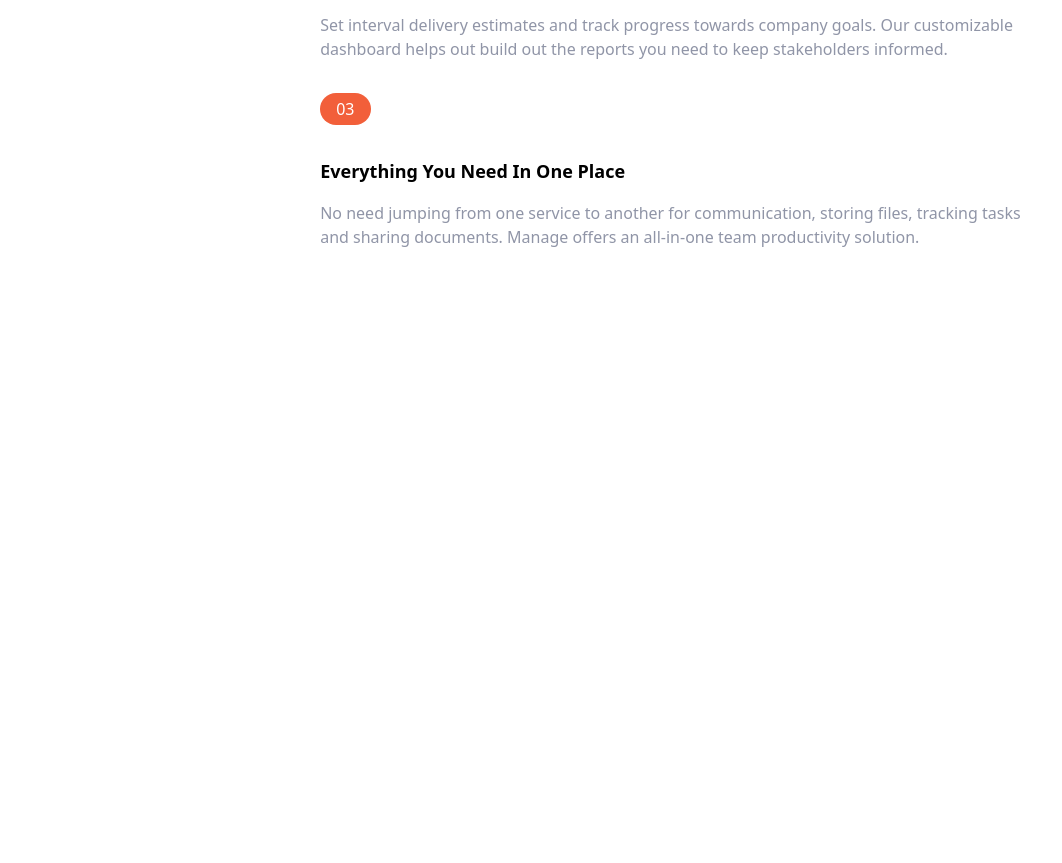
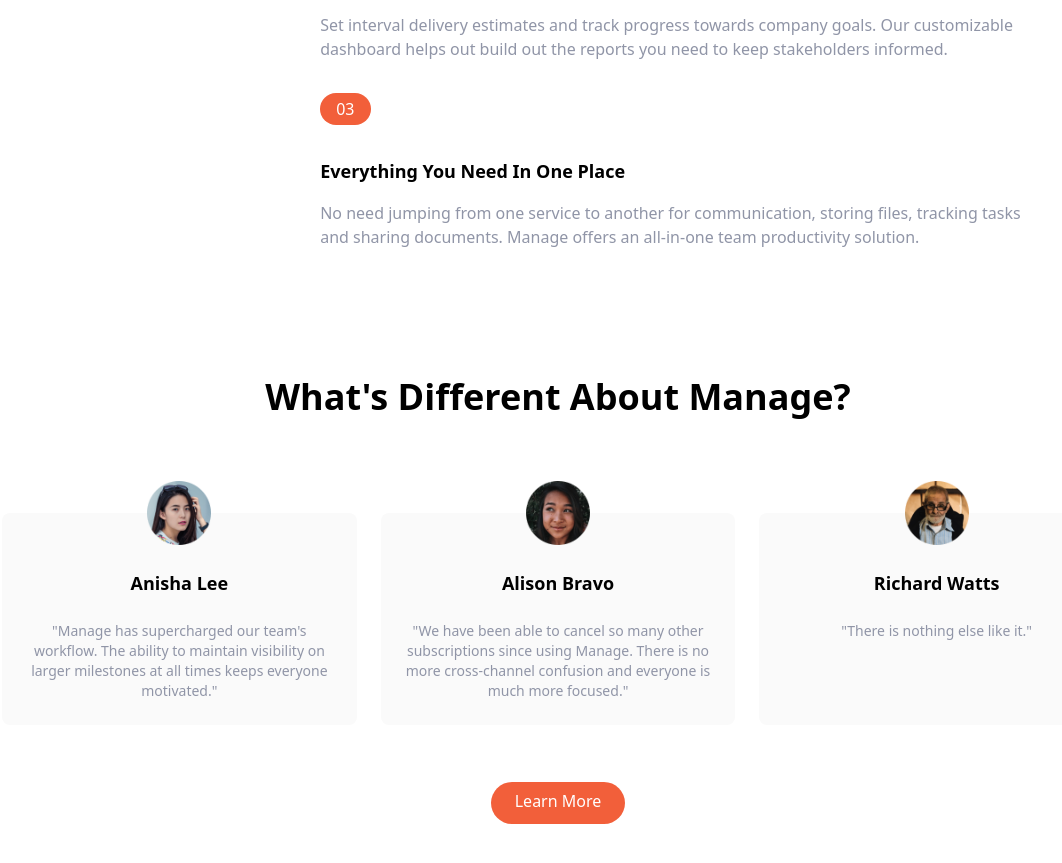
Before and after one commit to BrandonWingerAir/manage-landing-tailwind, a website: page index.html in a window 1280 px wide. Shown: the part 1011-1874 px from the top of the page, without its empty margins (82-1144 px from the left). Before the commit the page ends 1260 px from the top, so only its background shows below. Drawn offline with Linux system fonts and the light colour scheme.

Commit message:
testimonials section layout, content and style

```diff
--- a/index.html
+++ b/index.html
@@ -27,7 +27,7 @@
             </div>
 
             <!-- Button -->
-            <a href="" class="hidden p-3 px-6 pt-2 text-white bg-brightRed rounded-full baseline hover:bg-brightRedLight md:block">
+            <a href="#!" class="hidden p-3 px-6 pt-2 text-white bg-brightRed rounded-full baseline hover:bg-brightRedLight md:block">
                 Get Started
             </a>
         </div>
@@ -46,7 +46,7 @@
                 </p>
                 <div class="flex justify-center md:justify-start">
                     <!-- Button -->
-                    <a href="" class="p-3 px-6 pt-2 text-white bg-brightRed rounded-full baseline hover:bg-brightRedLight">
+                    <a href="#!" class="p-3 px-6 pt-2 text-white bg-brightRed rounded-full baseline hover:bg-brightRedLight">
                         Learn More
                     </a>
                 </div>
@@ -156,5 +156,56 @@
             </div>
         </div>
     </section>
+
+    <!-- Testimonals Section -->
+    <section id="testimonials">
+        <div class="max-w-6xl px-5 mx-auto mt-32 text-center">
+            <h2 class="text-4xl font-bold text-center">
+                What's Different About Manage?
+            </h2>
+
+            <div class="flex flex-col mt-24 md:flex-row md:space-x-6">
+                <!-- Testimonial 1 -->
+                <div class="flex flex-col items-center p-6 space-y-6 rounded-lg bg-veryLightGray md:w-1/3">
+                    <img src="img/avatar-anisha.png" class="w-16 -mt-14" alt="">
+                    <h5 class="text-lg font-bold">
+                        Anisha Lee
+                    </h5>
+                    <p class="text-sm text-darkGrayishBlue">
+                        "Manage has supercharged our team's workflow. The ability to maintain visibility on larger milestones at all times keeps everyone motivated."
+                    </p>
+                </div>
+
+                <!-- Testimonial 2 -->
+                <div class="hidden flex-col items-center p-6 space-y-6 rounded-lg bg-veryLightGray md:flex md:w-1/3">
+                    <img src="img/avatar-ali.png" class="w-16 -mt-14" alt="">
+                    <h5 class="text-lg font-bold">
+                        Alison Bravo
+                    </h5>
+                    <p class="text-sm text-darkGrayishBlue">
+                        "We have been able to cancel so many other subscriptions since using Manage. There is no more cross-channel confusion and everyone is much more focused."
+                    </p>
+                </div>
+
+                <!-- Testimonial 3 -->
+                <div class="hidden flex-col items-center p-6 space-y-6 rounded-lg bg-veryLightGray md:flex md:w-1/3">
+                    <img src="img/avatar-richard.png" class="w-16 -mt-14" alt="">
+                    <h5 class="text-lg font-bold">
+                        Richard Watts
+                    </h5>
+                    <p class="text-sm text-darkGrayishBlue">
+                        "There is nothing else like it."
+                    </p>
+                </div>
+            </div>
+
+            <!-- Button -->
+            <div class="my-16">
+                <a href="#!" class="p-3 px-6 pt-2 text-white bg-brightRed rounded-full baseline hover:bg-brightRedLight">
+                    Learn More
+                </a>
+            </div>
+        </div>
+    </section>
 </body>
 </html>
```
Also changed, not shown: css/main.css.
